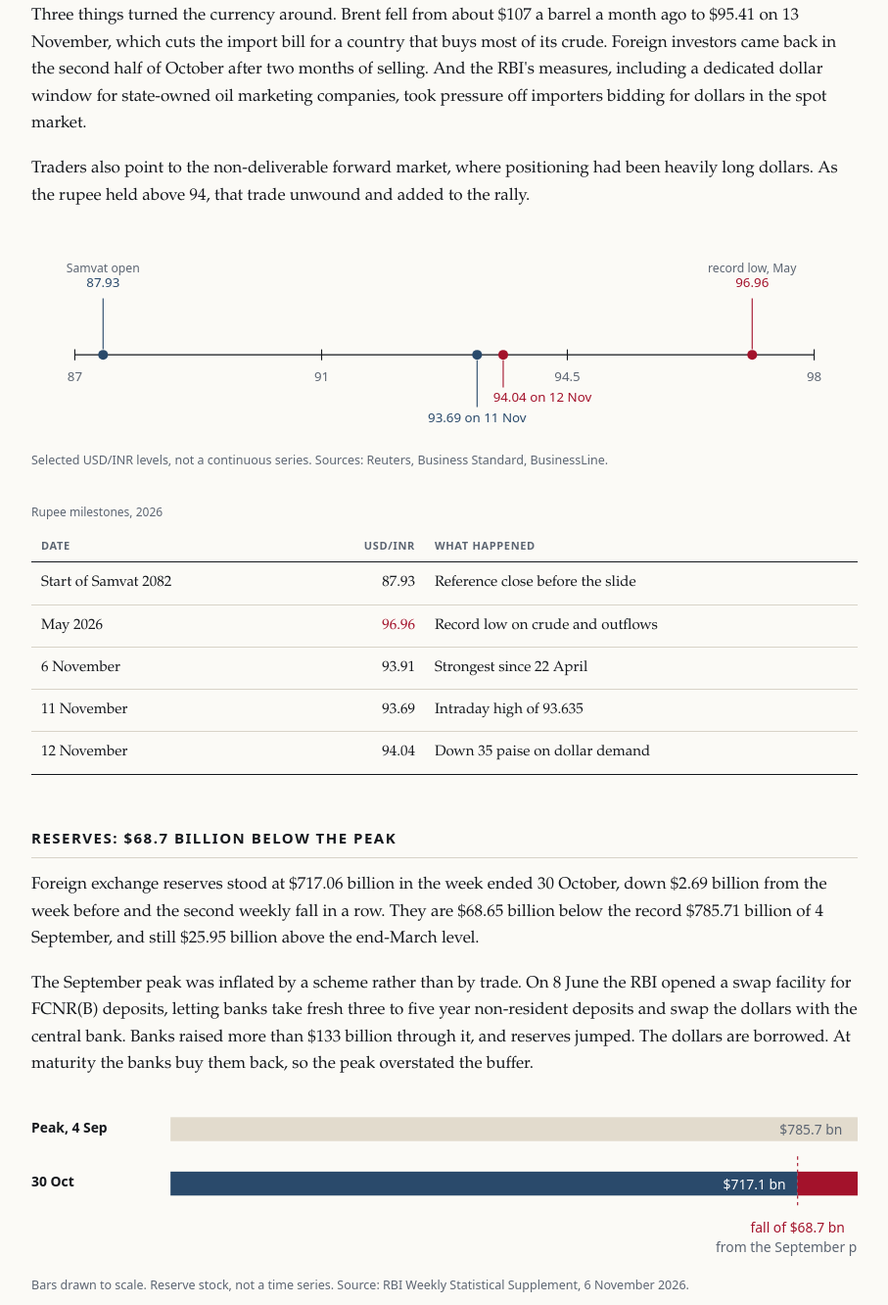
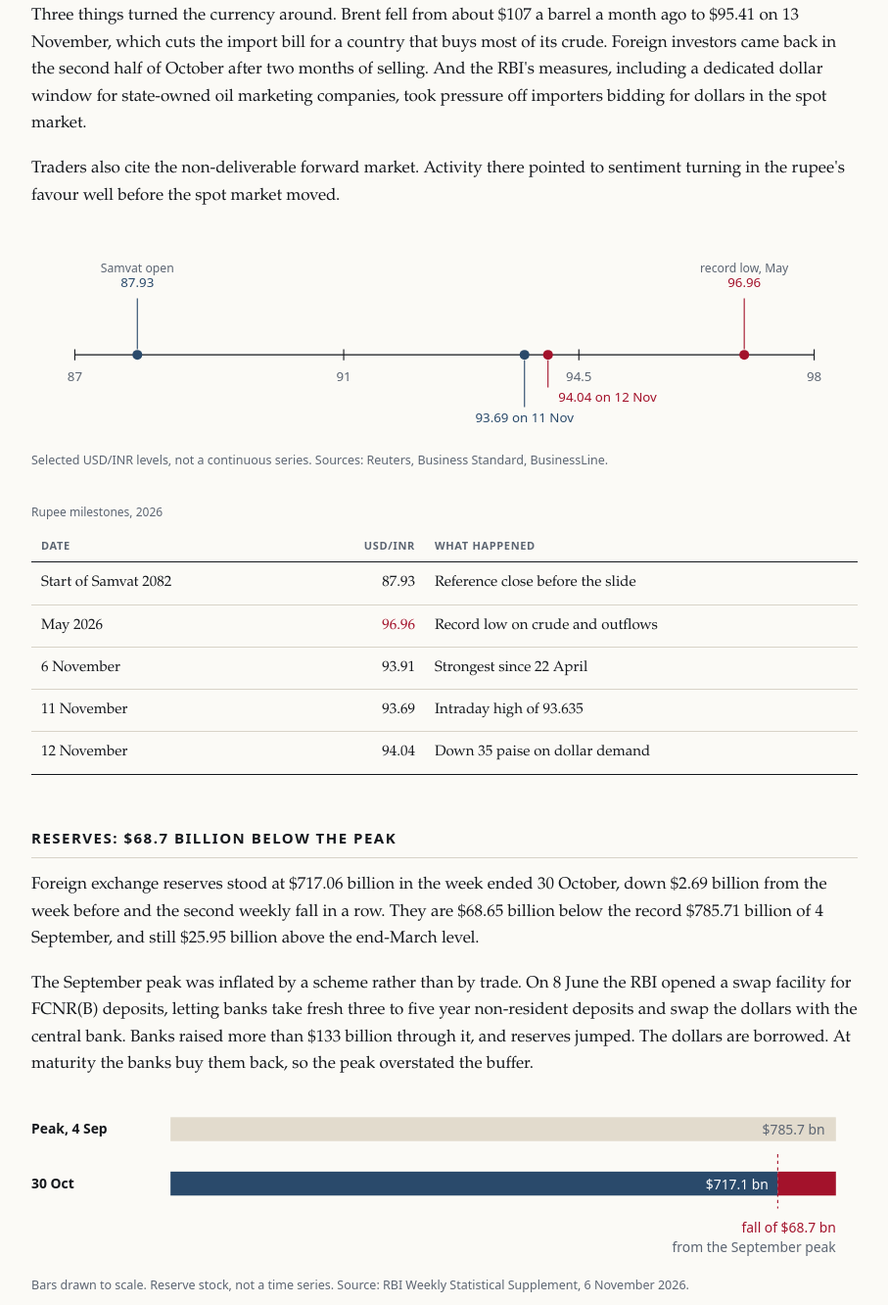
Before and after one commit to shivam2014/india-forex-report, a plain HTML site: page index.html in a window 1280 px wide. Shown: the part 908-2240 px from the top of the page at 98% size, without its empty margins (186-1093 px from the left). Drawn offline with Linux system fonts and the light colour scheme.

Commit message:
Fix chart geometry and trim decoration

```diff
--- a/index.html
+++ b/index.html
@@ -61,9 +61,6 @@
   h2:first-of-type{margin-top:0}
   p{margin:0 0 18px}
   .lede{font-size:19px}
-  .lede::first-letter{
-    float:left;font-size:62px;line-height:.82;padding:6px 10px 0 0;font-weight:600;color:var(--accent)
-  }
   table{width:100%;border-collapse:collapse;margin:8px 0 26px;font-size:15px}
   caption{
     text-align:left;font:500 12px/1.5 ui-sans-serif,system-ui,-apple-system,"Segoe UI",sans-serif;
@@ -167,48 +164,48 @@
 
 <p>Three things turned the currency around. Brent fell from about $107 a barrel a month ago to $95.41 on 13 November, which cuts the import bill for a country that buys most of its crude. Foreign investors came back in the second half of October after two months of selling. And the RBI's measures, including a dedicated dollar window for state-owned oil marketing companies, took pressure off importers bidding for dollars in the spot market.</p>
 
-<p>Traders also point to the non-deliverable forward market, where positioning had been heavily long dollars. As the rupee held above 94, that trade unwound and added to the rally.</p>
+<p>Traders also cite the non-deliverable forward market. Activity there pointed to sentiment turning in the rupee's favour well before the spot market moved.</p>
 
 <figure>
   <svg viewBox="0 0 760 190" role="img" aria-label="Selected USD/INR levels from 87.93 at the start of Samvat 2082 to a record 96.96 in May, then 93.69 on 11 November and 94.04 on 12 November.">
     <line x1="40" y1="110" x2="720" y2="110" stroke="#14171c" stroke-width="1.2"/>
     <g stroke="#14171c" stroke-width="1">
-      <line x1="40"  y1="105" x2="40"  y2="115"/>
-      <line x1="267" y1="105" x2="267" y2="115"/>
-      <line x1="493" y1="105" x2="493" y2="115"/>
-      <line x1="720" y1="105" x2="720" y2="115"/>
+      <line x1="40"    y1="105" x2="40"    y2="115"/>
+      <line x1="287.3" y1="105" x2="287.3" y2="115"/>
+      <line x1="503.6" y1="105" x2="503.6" y2="115"/>
+      <line x1="720"   y1="105" x2="720"   y2="115"/>
     </g>
     <g font-family="ui-sans-serif,system-ui,sans-serif" font-size="12" fill="#5c6572" text-anchor="middle">
-      <text x="40"  y="134">87</text>
-      <text x="267" y="134">91</text>
-      <text x="493" y="134">94.5</text>
-      <text x="720" y="134">98</text>
+      <text x="40"    y="134">87</text>
+      <text x="287.3" y="134">91</text>
+      <text x="503.6" y="134">94.5</text>
+      <text x="720"   y="134">98</text>
     </g>
 
     <g>
-      <circle cx="66" cy="110" r="4.5" fill="#2a4a6b"/>
-      <line x1="66" y1="105" x2="66" y2="58" stroke="#2a4a6b" stroke-width="1"/>
-      <text x="66" y="48" font-family="ui-sans-serif,system-ui,sans-serif" font-size="12" fill="#2a4a6b" text-anchor="middle">87.93</text>
-      <text x="66" y="34" font-family="ui-sans-serif,system-ui,sans-serif" font-size="11" fill="#5c6572" text-anchor="middle">Samvat open</text>
+      <circle cx="97.5" cy="110" r="4.5" fill="#2a4a6b"/>
+      <line x1="97.5" y1="105" x2="97.5" y2="58" stroke="#2a4a6b" stroke-width="1"/>
+      <text x="97.5" y="48" font-family="ui-sans-serif,system-ui,sans-serif" font-size="12" fill="#2a4a6b" text-anchor="middle">87.93</text>
+      <text x="97.5" y="34" font-family="ui-sans-serif,system-ui,sans-serif" font-size="11" fill="#5c6572" text-anchor="middle">Samvat open</text>
     </g>
 
     <g>
-      <circle cx="410" cy="110" r="4.5" fill="#2a4a6b"/>
-      <line x1="410" y1="115" x2="410" y2="158" stroke="#2a4a6b" stroke-width="1"/>
-      <text x="410" y="172" font-family="ui-sans-serif,system-ui,sans-serif" font-size="12" fill="#2a4a6b" text-anchor="middle">93.69 on 11 Nov</text>
+      <circle cx="453.6" cy="110" r="4.5" fill="#2a4a6b"/>
+      <line x1="453.6" y1="115" x2="453.6" y2="158" stroke="#2a4a6b" stroke-width="1"/>
+      <text x="453.6" y="172" font-family="ui-sans-serif,system-ui,sans-serif" font-size="12" fill="#2a4a6b" text-anchor="middle">93.69 on 11 Nov</text>
     </g>
 
     <g>
-      <circle cx="434" cy="110" r="4.5" fill="#a3122b"/>
-      <line x1="434" y1="115" x2="434" y2="140" stroke="#a3122b" stroke-width="1"/>
-      <text x="470" y="153" font-family="ui-sans-serif,system-ui,sans-serif" font-size="12" fill="#a3122b" text-anchor="middle">94.04 on 12 Nov</text>
+      <circle cx="475.2" cy="110" r="4.5" fill="#a3122b"/>
+      <line x1="475.2" y1="115" x2="475.2" y2="140" stroke="#a3122b" stroke-width="1"/>
+      <text x="530" y="153" font-family="ui-sans-serif,system-ui,sans-serif" font-size="12" fill="#a3122b" text-anchor="middle">94.04 on 12 Nov</text>
     </g>
 
     <g>
-      <circle cx="663" cy="110" r="4.5" fill="#a3122b"/>
-      <line x1="663" y1="105" x2="663" y2="58" stroke="#a3122b" stroke-width="1"/>
-      <text x="663" y="48" font-family="ui-sans-serif,system-ui,sans-serif" font-size="12" fill="#a3122b" text-anchor="middle">96.96</text>
-      <text x="663" y="34" font-family="ui-sans-serif,system-ui,sans-serif" font-size="11" fill="#5c6572" text-anchor="middle">record low, May</text>
+      <circle cx="655.7" cy="110" r="4.5" fill="#a3122b"/>
+      <line x1="655.7" y1="105" x2="655.7" y2="58" stroke="#a3122b" stroke-width="1"/>
+      <text x="655.7" y="48" font-family="ui-sans-serif,system-ui,sans-serif" font-size="12" fill="#a3122b" text-anchor="middle">96.96</text>
+      <text x="655.7" y="34" font-family="ui-sans-serif,system-ui,sans-serif" font-size="11" fill="#5c6572" text-anchor="middle">record low, May</text>
     </g>
   </svg>
   <figcaption>Selected USD/INR levels, not a continuous series. Sources: Reuters, Business Standard, BusinessLine.</figcaption>
@@ -237,18 +234,18 @@
 <figure>
   <svg viewBox="0 0 760 150" role="img" aria-label="Reserves of 717.1 billion dollars today against a 4 September peak of 785.7 billion, a fall of 68.7 billion.">
     <g font-family="ui-sans-serif,system-ui,sans-serif" font-size="12.5">
-      <text x="0" y="26" fill="#14171c" font-weight="600">Peak, 4 Sep</text>
-      <rect x="128" y="12" width="632" height="22" fill="#e2dbcd"/>
-      <text x="746" y="28" fill="#5c6572" text-anchor="end">$785.7 bn</text>
+      <text x="0" y="27" fill="#14171c" font-weight="600">Peak, 4 Sep</text>
+      <rect x="128" y="12" width="612" height="22" fill="#e2dbcd"/>
+      <text x="730" y="28" fill="#5c6572" text-anchor="end">$785.7 bn</text>
 
-      <text x="0" y="76" fill="#14171c" font-weight="600">30 Oct</text>
-      <rect x="128" y="62" width="576.8" height="22" fill="#2a4a6b"/>
-      <rect x="704.8" y="62" width="55.2" height="22" fill="#a3122b"/>
-      <text x="694" y="78" fill="#ffffff" text-anchor="end">$717.1 bn</text>
+      <text x="0" y="77" fill="#14171c" font-weight="600">30 Oct</text>
+      <rect x="128" y="62" width="558.5" height="22" fill="#2a4a6b"/>
+      <rect x="686.5" y="62" width="53.5" height="22" fill="#a3122b"/>
+      <text x="678" y="78" fill="#ffffff" text-anchor="end">$717.1 bn</text>
 
-      <line x1="704.8" y1="48" x2="704.8" y2="96" stroke="#a3122b" stroke-width="1" stroke-dasharray="3 3"/>
-      <text x="704.8" y="118" fill="#a3122b" text-anchor="middle">fall of $68.7 bn</text>
-      <text x="704.8" y="136" fill="#5c6572" text-anchor="middle">from the September peak</text>
+      <line x1="686.5" y1="46" x2="686.5" y2="96" stroke="#a3122b" stroke-width="1" stroke-dasharray="3 3"/>
+      <text x="740" y="118" fill="#a3122b" text-anchor="end">fall of $68.7 bn</text>
+      <text x="740" y="136" fill="#5c6572" text-anchor="end">from the September peak</text>
     </g>
   </svg>
   <figcaption>Bars drawn to scale. Reserve stock, not a time series. Source: RBI Weekly Statistical Supplement, 6 November 2026.</figcaption>
```
